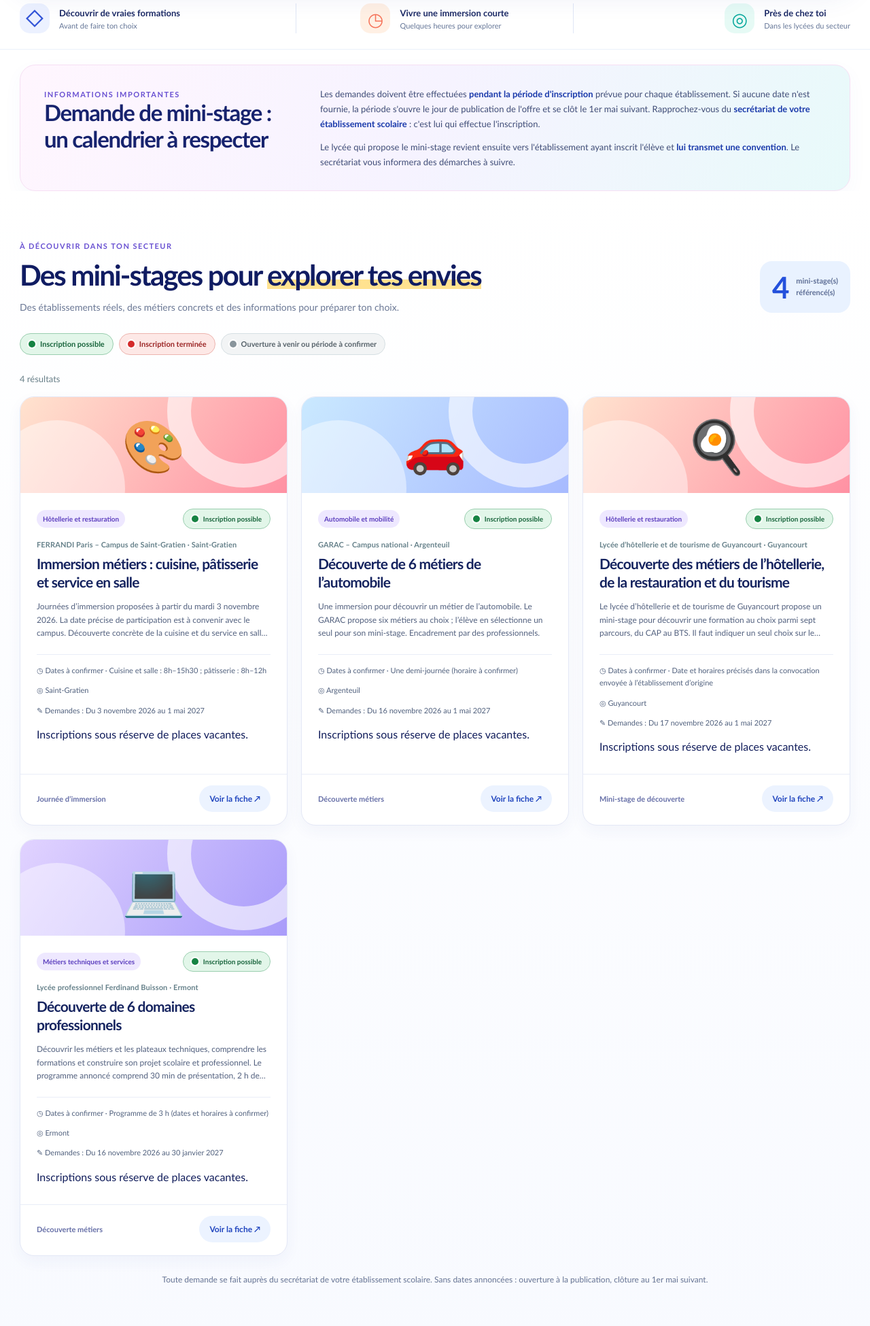
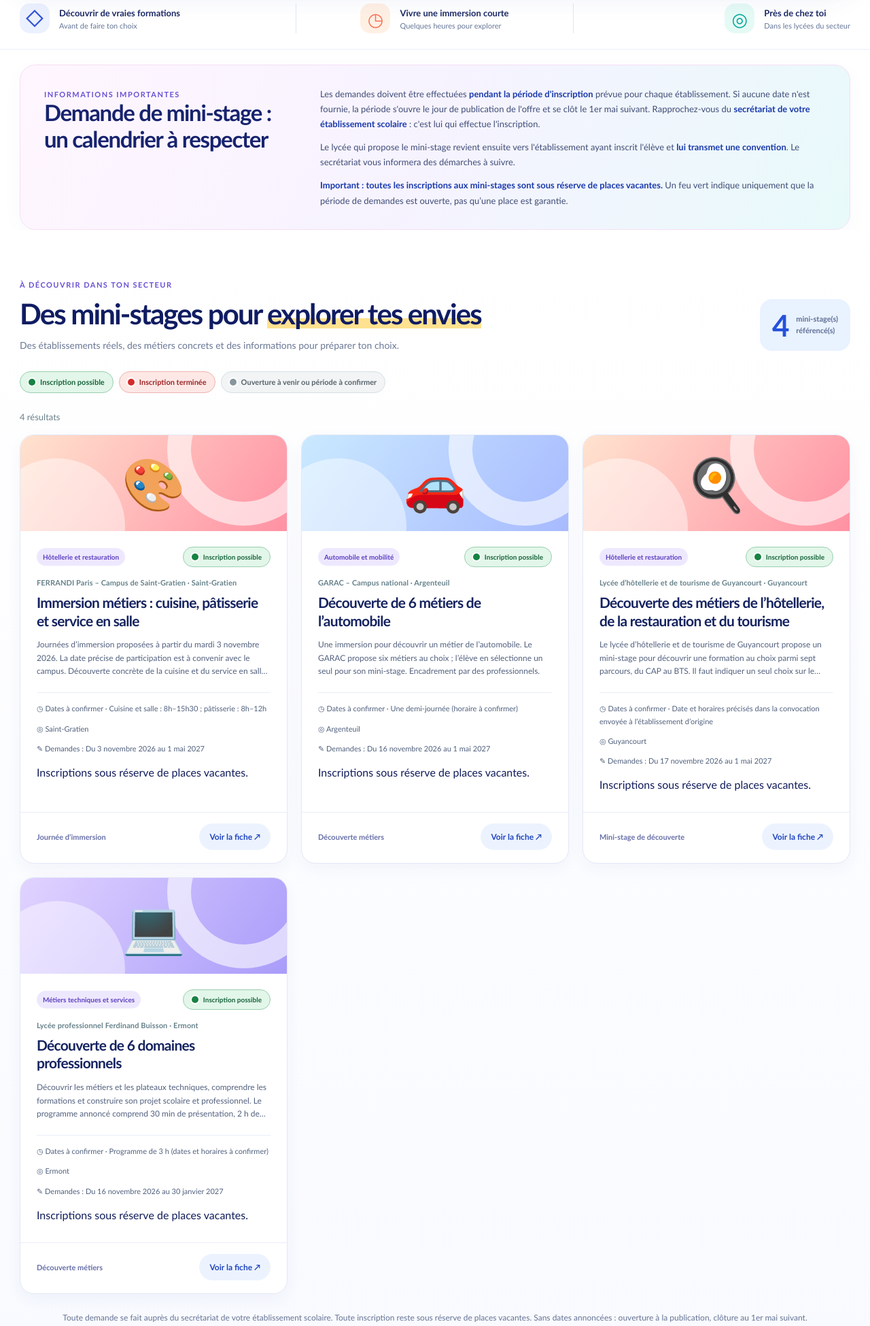
Before and after one commit to ygirardin/mini-stages-lycees, a plain HTML site: page index.html in a window 1280 px wide. Shown: the part 860-2810 px from the top of the page at 68% size. Drawn offline with Linux system fonts and the light colour scheme.

Commit message:
Ajouter une mention globale : inscriptions sous réserve de places vacantes

```diff
--- a/index.html
+++ b/index.html
@@ -88,7 +88,7 @@
     <section class="request-notice" aria-labelledby="requestNoticeTitle">
       <div class="container"><div class="request-notice-inner">
         <div><span class="section-kicker">INFORMATIONS IMPORTANTES</span><h2 id="requestNoticeTitle">Demande de mini-stage : un calendrier à respecter</h2></div>
-        <div><p>Les demandes doivent être effectuées <strong>pendant la période d'inscription</strong> prévue pour chaque établissement. Si aucune date n'est fournie, la période s'ouvre le jour de publication de l'offre et se clôt le 1er mai suivant. Rapprochez-vous du <strong>secrétariat de votre établissement scolaire</strong> : c'est lui qui effectue l'inscription.</p><p>Le lycée qui propose le mini-stage revient ensuite vers l'établissement ayant inscrit l'élève et <strong>lui transmet une convention</strong>. Le secrétariat vous informera des démarches à suivre.</p></div>
+        <div><p>Les demandes doivent être effectuées <strong>pendant la période d'inscription</strong> prévue pour chaque établissement. Si aucune date n'est fournie, la période s'ouvre le jour de publication de l'offre et se clôt le 1er mai suivant. Rapprochez-vous du <strong>secrétariat de votre établissement scolaire</strong> : c'est lui qui effectue l'inscription.</p><p>Le lycée qui propose le mini-stage revient ensuite vers l'établissement ayant inscrit l'élève et <strong>lui transmet une convention</strong>. Le secrétariat vous informera des démarches à suivre.</p><p class="availability-notice"><strong>Important : toutes les inscriptions aux mini-stages sont sous réserve de places vacantes.</strong> Un feu vert indique uniquement que la période de demandes est ouverte, pas qu’une place est garantie.</p></div>
       </div></div>
     </section>
 
@@ -115,7 +115,7 @@
           <p id="emptyText">Les offres des lycées apparaîtront ici dès leur publication.</p>
           <div class="empty-actions"><button type="button" id="emptyReset" class="button button-dark" hidden>Réinitialiser les filtres</button><a id="demoLink" class="button button-outline" href="?demo=1">Découvrir le site en démonstration</a></div>
         </div>
-        <p class="data-note" id="dataNote">Toute demande se fait auprès du secrétariat de votre établissement scolaire. Sans dates annoncées : ouverture à la publication, clôture au 1er mai suivant.</p>
+        <p class="data-note" id="dataNote">Toute demande se fait auprès du secrétariat de votre établissement scolaire. Toute inscription reste sous réserve de places vacantes. Sans dates annoncées : ouverture à la publication, clôture au 1er mai suivant.</p>
       </div>
     </section>
 
```
